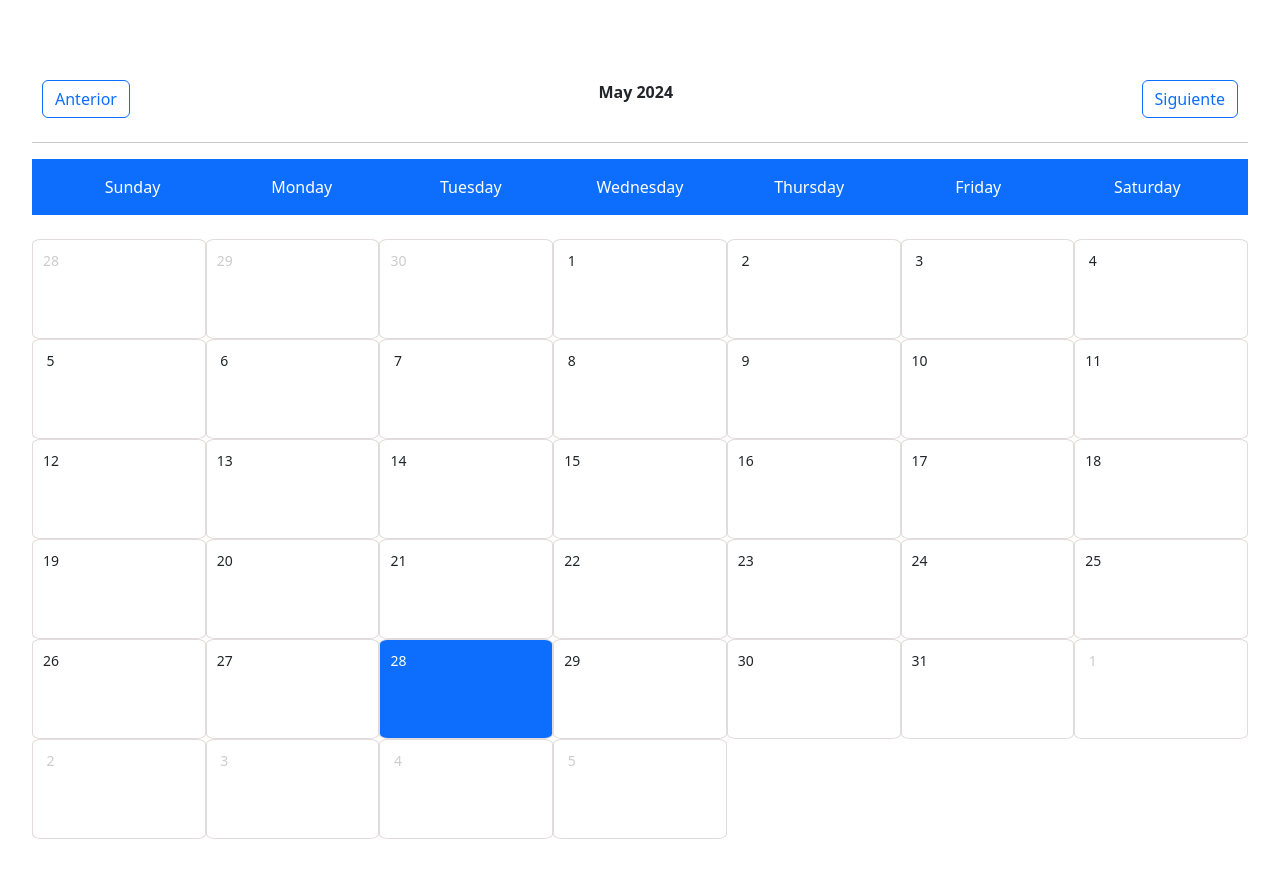
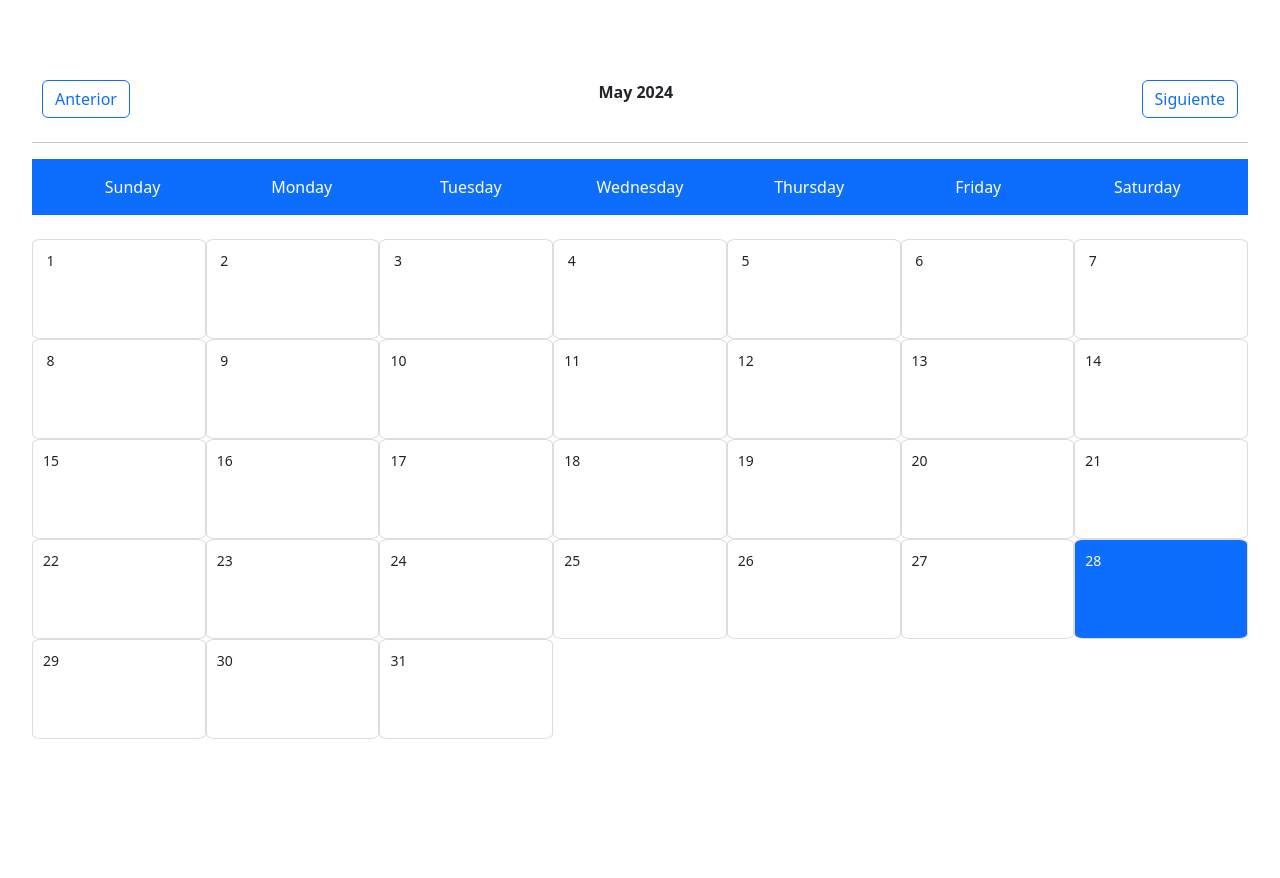
Before and after one commit to clagarejo/calendar, a Vue app: page / in a window 1280 px wide. Shown: the top 878 px of the page. After the commit the page ends 819 px from the top, so only its background shows below. Built offline with nearby package versions, Linux system fonts and the light colour scheme; what vue-sweetalert2 would draw is missing.

Commit message:
view only month days

```diff
--- a/src/components/Calendar.vue
+++ b/src/components/Calendar.vue
@@ -21,36 +21,13 @@
         class="day size-number"
         :class="{
           today: day.isToday,
-          'prev-month': day.isPrevMonth,
-          'next-month': day.isNextMonth,
         }"
       >
-        <span
-          @click="addReminder(day.date, day.number)"
-          :style="{ backgroundColor: day.color }"
-          class="style-number"
-        >
+        <span class="style-number">
           {{ day.number }}
         </span>
-
-        <div
-          v-for="reminder in day.reminders"
-          :key="reminder.id"
-          :style="{ background: reminder.color }"
-          @click="editReminder(reminder, day.date)"
-          class="mb-1 text-white"
-        >
-          {{ reminder.time }} - {{ reminder.text }}
-        </div>
       </div>
     </div>
-
-    <ReminderModal
-      v-if="showModal"
-      @close="closeModal"
-      :date="selectedDate"
-      :reminder="selectedReminder"
-    />
   </div>
 </template>
 
@@ -60,26 +37,18 @@ import {
   startOfMonth,
   endOfMonth,
   eachDayOfInterval,
-  getDay,
   isToday,
   subMonths,
   addMonths,
 } from "date-fns";
-import { mapActions, mapGetters } from "vuex";
-import ReminderModal from "./ReminderModal.vue";
 
 export default {
-  components: { ReminderModal },
   data() {
     return {
       currentDate: new Date(),
-      showModal: false,
-      selectedDate: null,
-      selectedReminder: null,
     };
   },
   computed: {
-    ...mapGetters(["reminders"]),
     daysOfWeek() {
       return [
         "Sunday",
@@ -98,104 +67,26 @@ export default {
       const start = startOfMonth(this.currentDate);
       const end = endOfMonth(this.currentDate);
 
-      const days = eachDayOfInterval({ start, end })
-        .map((date) => {
-          if (!date) return null;
-          const formattedDate = format(date, "yyyy-MM-dd");
-          const reminders = this.reminders.filter(
-            (r) => format(new Date(r.date), "yyyy-MM-dd") === formattedDate
-          );
-          return {
-            date,
-            number: format(date, "d"),
-            reminders,
-            isToday: isToday(date),
-            isPrevMonth: false,
-            isNextMonth: false,
-          };
-        })
-        .filter((day) => day !== null);
-
-      const prevMonthDays = this.getPrevMonthPaddingDays(start);
-      const nextMonthDays = this.getNextMonthPaddingDays(end, start);
-      return [...prevMonthDays, ...days, ...nextMonthDays];
+      return eachDayOfInterval({ start, end }).map((date) => {
+        return {
+          date,
+          number: format(date, "d"),
+          isToday: isToday(date),
+        };
+      });
     },
   },
   methods: {
-    ...mapActions(["addReminder", "editReminder", "deleteReminder"]),
-    getPrevMonthPaddingDays(start) {
-      const prevMonth = subMonths(start, 1);
-      const daysInPrevMonth = eachDayOfInterval({
-        start: startOfMonth(prevMonth),
-        end: endOfMonth(prevMonth),
-      });
-      const paddingDays = daysInPrevMonth.slice(-getDay(start)).map((date) => ({
-        date,
-        number: format(date, "d"),
-        reminders: [],
-        isToday: isToday(date),
-        isPrevMonth: true,
-        isNextMonth: false,
-      }));
-      return paddingDays;
-    },
-    getNextMonthPaddingDays(end, start) {
-      const nextMonth = addMonths(end, 1);
-      const daysInNextMonth = eachDayOfInterval({
-        start: startOfMonth(nextMonth),
-        end: endOfMonth(nextMonth),
-      });
-      const daysToFill =
-        42 - (getDay(end) + 1) - eachDayOfInterval({ start, end }).length;
-      const paddingDays = daysInNextMonth.slice(0, daysToFill).map((date) => ({
-        date,
-        number: format(date, "d"),
-        reminders: [],
-        isToday: isToday(date),
-        isPrevMonth: false,
-        isNextMonth: true,
-      }));
-      return paddingDays;
-    },
     prevMonth() {
-      this.currentDate = new Date(
-        this.currentDate.setMonth(this.currentDate.getMonth() - 1)
-      );
+      this.currentDate = subMonths(this.currentDate, 1);
     },
     nextMonth() {
-      this.currentDate = new Date(
-        this.currentDate.setMonth(this.currentDate.getMonth() + 1)
-      );
+      this.currentDate = addMonths(this.currentDate, 1);
     },
-    addReminder(date, day) {
-      this.selectedDate = date;
-      this.selectedReminder = null;
-      this.showModal = true;
-    },
-    editReminder(reminder, date) {
-      this.selectedDate = date;
-      this.selectedReminder = reminder;
-      this.showModal = true;
-    },
-    closeModal() {
-      this.showModal = false;
-      this.selectedDate = null;
-      this.selectedReminder = null;
-    },
-    loadRemindersFromLocalStorage() {
-      // Cargar desde el almacenamiento local (localStorage)
-      const reminders = JSON.parse(localStorage.getItem("reminders"));
-      if (reminders) {
-        this.$store.commit("SET_REMINDERS", reminders);
-      }
-    },
-  },
-  mounted() {
-    // Cargar recordatorios desde el almacenamiento local al montar el componente
-    this.loadRemindersFromLocalStorage();
   },
 };
 </script>
+
 <style scoped>
 .calendar {
   width: 100%;
@@ -224,17 +115,11 @@ export default {
   background-color: #0d6efd;
   color: #fff;
 }
-.prev-month,
-.next-month {
-  color: #ccc;
-}
-
 .size-number {
   height: 100px;
   font-size: 14px;
   overflow: auto;
 }
-
 .style-number {
   margin-right: 90%;
 }
```
